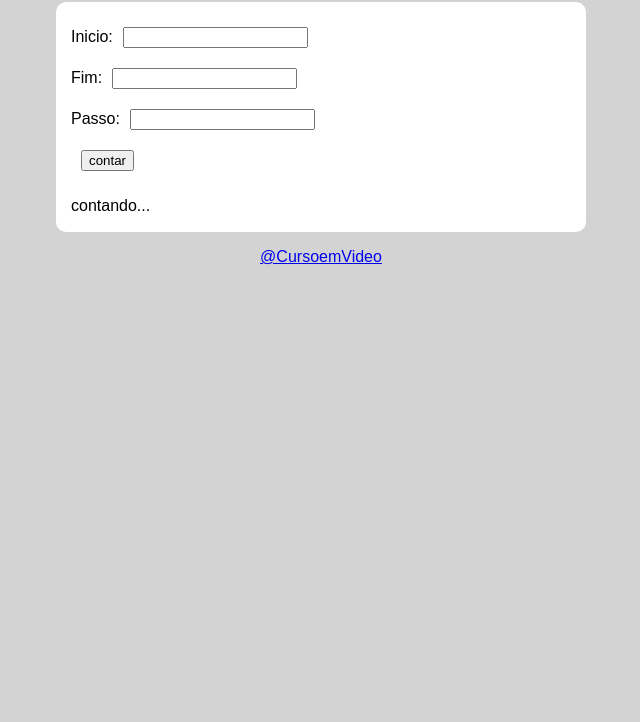
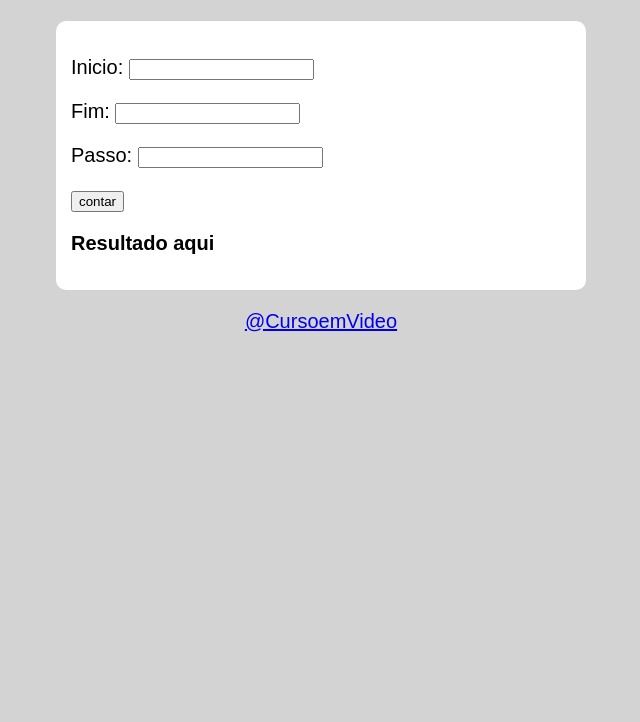
Before and after one commit to junioramorim144/Java-script, a plain HTML site: page Exercicios/exe09.html in a window 1280 px wide. Shown: the part 78-800 px from the top of the page, without its empty margins (319-959 px from the left). Drawn offline with Linux system fonts and the light colour scheme.

Commit message:
estudo js

```diff
--- a/Exercicios/exe09.html
+++ b/Exercicios/exe09.html
@@ -8,15 +8,14 @@
     <style>
         body {
             background-color: lightgrey;
-            font-family: Arial, Helvetica, sans-serif;
+            font:normal 15pt Arial;
         }
-        h1 {
+        header{
             text-align: center;
         }
 
-        div#maior {
+        section {
             background-color: white;
-            height: 200px;
             width : 500px;
             padding: 15px;
             margin: auto;
@@ -24,20 +23,12 @@
 
         }
 
-        input {
-            margin: 10px;
-
-
-        }
-
-        div#res {
-            width: 500px;
-        }
 
         footer {
             text-align: center
+        }
 
-        }
+
 
 
     </style>
@@ -48,23 +39,29 @@
         <h1>Contando</h1>
     </header>
 
-    <div id="maior">
-        Inicio:<input type="number" name="txtin" id="txtin"><br>
-        Fim:<input type="number" name="txtfim" id="txtfim"><br>
-        Passo:<input type="number" name="txtpasso" id="txtpasso"><br>
-        <input type="button" value="contar" onclick="Calcular()">
+    <section>
 
+        <div >
+            <p>Inicio: <input type="number" name="txtin" id="txtin"></p>
 
+            <p>Fim: <input type="number" name="txtfim" id="txtfim"></p>
 
+            <p>Passo: <input type="number" name="txtpasso"id="txtpasso"></p>
+
+            <input type="button" value="contar" onclick="Calcular()">
+        </div>
 
         <div id="res">
-            <p>contando...</p>
+                <p><strong>Resultado aqui</strong></p>
         </div>
-    </div>
+
+    </section>
 
     <footer>
+
       <p><a href="https://www.cursoemvideo.com/" target="_blank">@CursoemVideo</a></p>
     </footer>
+
 
     <script>
         function Calcular () {
@@ -73,9 +70,11 @@
             var passo = document.querySelector('input#txtpasso')
             var res   = document.querySelector('div#res')
 
-            var i = Number(ini.value)
-            var f =  Number(fim.value)
-            var p = Number(passo.value)
+                var i =  Number(ini.value)
+                var f =  Number(fim.value)
+                var p =  Number(passo.value)
+
+
 
 
 
@@ -83,24 +82,24 @@
              (ini.value.length == 0 || fim.value.length == 0 || passo.value.length == 0 ) {
 
                 window.alert ("OPs!! erro na digitação")
+            } else {
+
+                res.innerHTML = 'Contando:'
+                if (i < f){
+                for (var c = i ; c <= f; c += p) {
+                res.innerHTML += `${c} \u{1f449} `
+              }
             }
-            else {
-                 for (var c = i ; c <= f; c += p) {
-                res.innerHTML += `${c}`
+            else{
+                for ( var c = i ; c >= f; c -= p) {
+                    res.innerHTML += `${c} \u{1f449} `
+
+                }
+            }
 
 
-            }
-
-          }
-
-        }
-
-
-
-
-
-
-
+        } res.innerHTML += `\u{1f3C1}`
+    }
 
 
 
```
